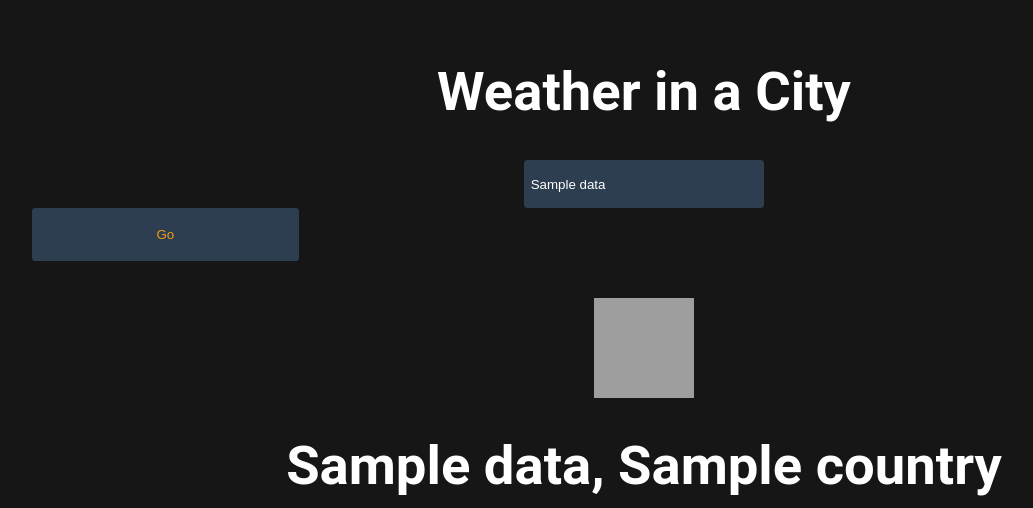
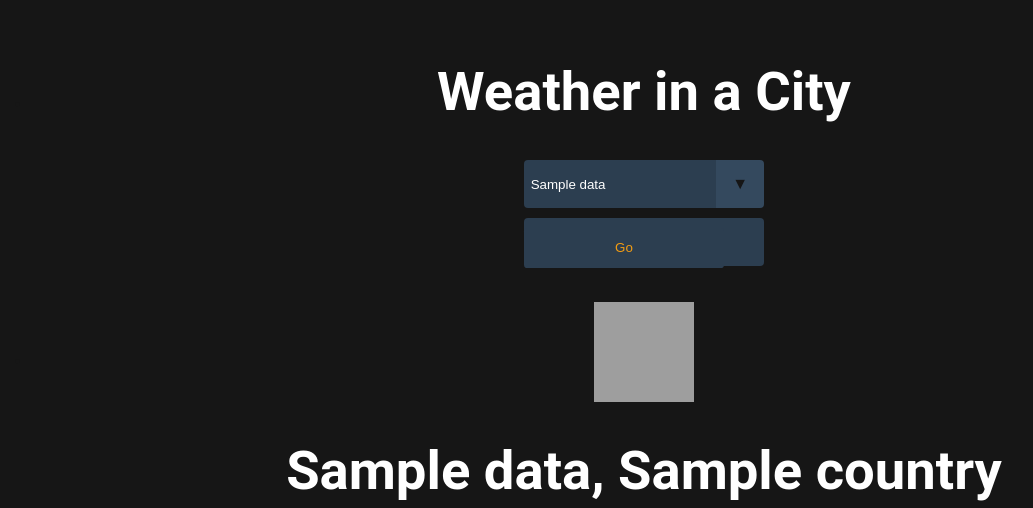
Before and after one commit to chilismaug/WeatherApp.v2, a Flask app: template templates/result.html in a window 1280 px wide. Shown: the top 508 px of the page, without its empty margins (16-1049 px from the left). Run offline with Flask 2, Linux system fonts and the light colour scheme; the template is opened without the code that fills it: most values are stand-ins (such as "Sample title", 1, 10 or a date in 2020); grey boxes are pictures that could not be loaded.

Commit message:
removed some css and buttons are more centered

```diff
--- a/static/style.css
+++ b/static/style.css
@@ -69,7 +69,7 @@ select::-ms-expand {
 /* Arrow */
 .select::after {
   content: "\25BC";
-  position: relative;
+  position: absolute;
   top: 0;
   right: 0;
   bottom: 0;
@@ -90,16 +90,15 @@ select::-ms-expand {
 .btn {
   -webkit-appearance: none;
   -moz-appearance: none;
-  position: relative;
   margin: auto;
-
+  margin-top: 10px;
   outline: 0;
   box-shadow: none;
   border: 0 !important;
   background: #2c3e50;
   background-image: none;
-  width: 20em;
-  height: 4em;
+  width: 15em;
+  height: 3em;
 
   color: #fff;
   cursor: pointer;
@@ -115,7 +114,7 @@ select::-ms-expand {
   -ms-appearance: button;
 
   appearance: button;
-  display: inline-block;
+
   margin: auto;
   width: 200px;
   line-height: 16px;
--- a/templates/weather.html
+++ b/templates/weather.html
@@ -11,9 +11,11 @@
 		<li>
 			<h1>Weather in a City </h1>
 			{% if phase == 'answer' %}
-				<a href="/" class="fauxbtn">Reload City List</a>
+				<div class="fauxbtn">
+					<a href="/"  class="fauxbtn">Reload City List</a>
+				</div>
 			{% else %}
-				<form class="form-inline" method="POST" action="{{ url_for('result') }}">
+				<form class="form-block" method="POST" action="{{ url_for('result') }}">
 					<div class="select">
 						<select name="comp_select" class="selectpicker form-control">
 						{% for o in data %}
@@ -21,7 +23,9 @@
 						{% endfor %}
 						</select>
 					</div>
-					<button type="submit" class="btn">Go</button>
+					<div class="btn">
+						<button class="btn" type="submit">Go</button>
+					</div>
 				</form>
 			{% endif %}
 		</li>
```
Also changed, not shown: static/rachelandrew.css (added, +31 -0 lines), static/rachelandrew.html (added, +13 -0 lines).
